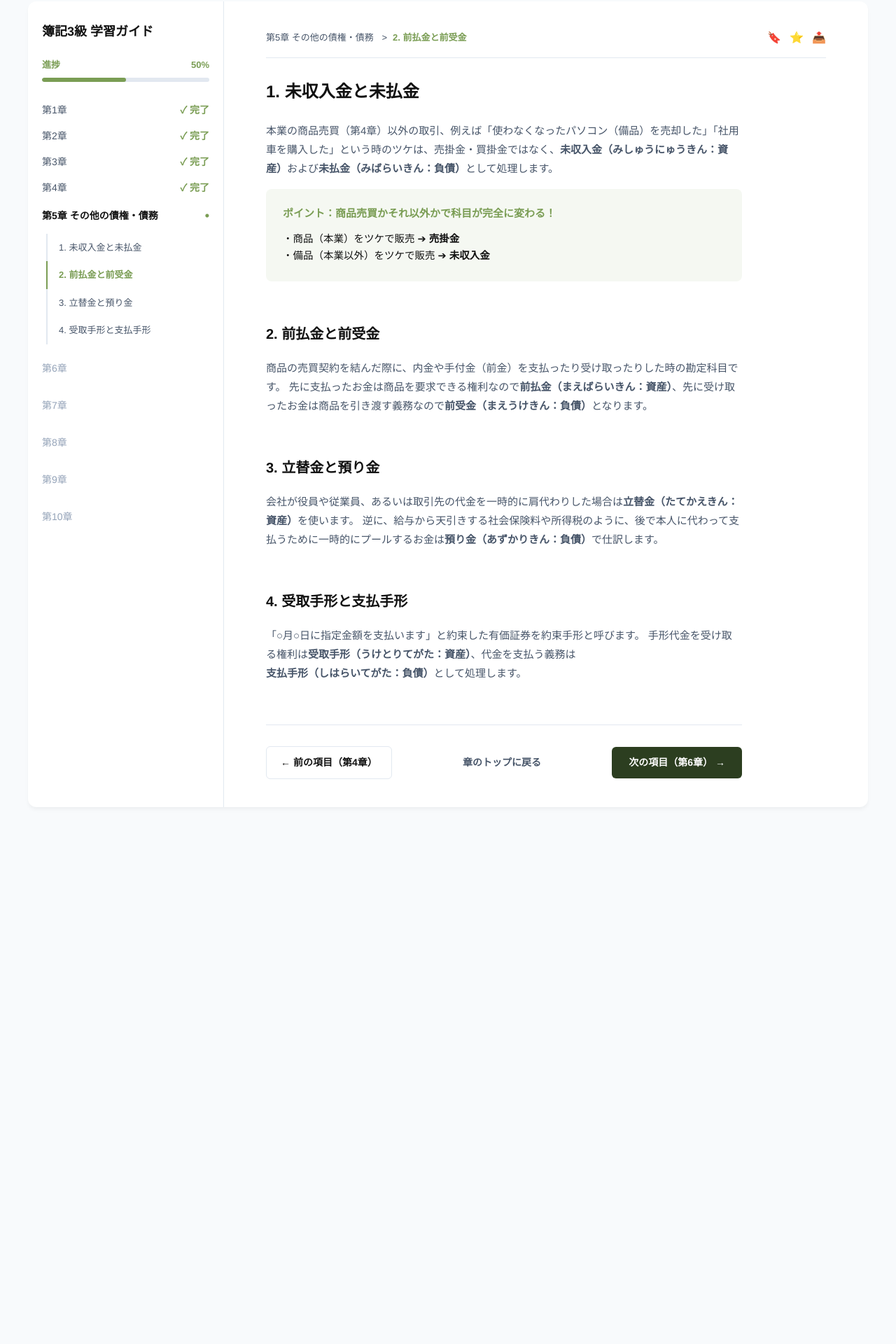
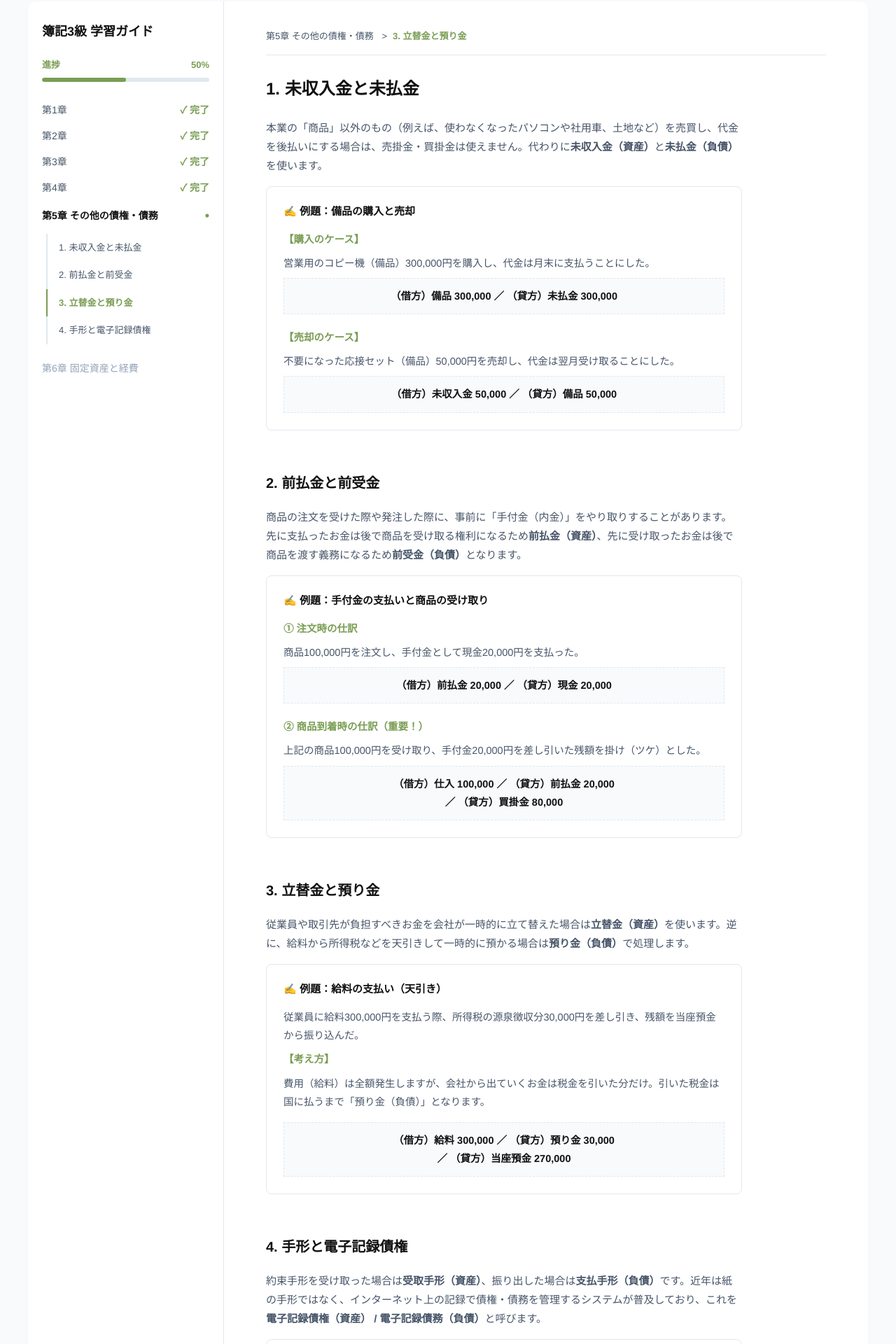
Before and after one commit to zrqZRQ77/japanese-web, a Next.js app: page /exams/boki3/guide/ch5 in a window 1280 px wide. Shown: the part 104-2024 px from the top of the page at 70% size. Before the commit the page ends 1297 px from the top, so only its background shows below. Built offline with nearby package versions, Linux system fonts and the light colour scheme.

Commit message:
Update page.js

```diff
--- a/app/exams/boki3/guide/ch5/page.js
+++ b/app/exams/boki3/guide/ch5/page.js
@@ -4,15 +4,16 @@ import React, { useState, useEffect } from 'react';
 import Link from 'next/link';
 import { useParams } from 'next/navigation';
 
-export default function ExamGuideChapter5() {
+export default function ExamGuideChapterFive() {
   const params = useParams();
   const examId = params.examId || 'boki3';
 
+  // 本章内部小节目录
   const menuItems = [
     { id: 'receivables', label: '1. 未収入金と未払金' },
     { id: 'advances', label: '2. 前払金と前受金' },
     { id: 'suspense', label: '3. 立替金と預り金' },
-    { id: 'notes', label: '4. 受取手形と支払手形' }
+    { id: 'notes_and_er', label: '4. 手形と電子記録債権' },
   ];
 
   const [activeSection, setActiveSection] = useState('receivables');
@@ -32,7 +33,6 @@ export default function ExamGuideChapter5() {
         }
       }
     };
-
     window.addEventListener('scroll', handleScroll);
     return () => window.removeEventListener('scroll', handleScroll);
   }, []);
@@ -48,7 +48,7 @@ export default function ExamGuideChapter5() {
   };
 
   return (
-    <div style={{ minHeight: '100vh', backgroundColor: '#f8fafc', fontFamily: '"Helvetica Neue", Arial, "Hiragino Kaku Gothic ProN", Meiryo, sans-serif' }}>
+    <div style={{ minHeight: '100vh', backgroundColor: '#f8fafc', fontFamily: '"Helvetica Neue", Arial, sans-serif' }}>
 
       <header style={{ background: '#ffffff', padding: '16px 40px', borderBottom: `1px solid ${colors.border}`, display: 'flex', justifyContent: 'space-between', alignItems: 'center', position: 'sticky', top: 0, zIndex: 100 }}>
         <div style={{ display: 'flex', alignItems: 'center', gap: '12px' }}>
@@ -61,15 +61,14 @@ export default function ExamGuideChapter5() {
         </Link>
       </header>
 
-      <div style={{ display: 'flex', maxWidth: '1200px', margin: '40px auto', background: '#ffffff', borderRadius: '12px', boxShadow: '0 4px 6px -1px rgba(0,0,0,0.05)', overflow: 'hidden' }}>
+      <div style={{ display: 'flex', maxWidth: '1200px', margin: '40px auto', background: '#ffffff', borderRadius: '12px', boxShadow: '0 4px 6px -1px rgba(0, 0, 0, 0.05)', overflow: 'hidden' }}>
 
         <aside style={{ width: '280px', borderRight: `1px solid ${colors.border}`, padding: '30px 20px', flexShrink: 0 }}>
           <h2 style={{ fontSize: '18px', fontWeight: '800', color: colors.textDark, marginBottom: '24px' }}>簿記3級 学習ガイド</h2>
 
           <div style={{ marginBottom: '30px' }}>
             <div style={{ display: 'flex', justifyContent: 'space-between', fontSize: '13px', fontWeight: '700', color: colors.avocado, marginBottom: '8px' }}>
-              <span>進捗</span>
-              <span>50%</span>
+              <span>進捗</span><span>50%</span>
             </div>
             <div style={{ height: '6px', background: '#e2e8f0', borderRadius: '3px', overflow: 'hidden' }}>
               <div style={{ width: '50%', height: '100%', background: colors.avocado, borderRadius: '3px' }}></div>
@@ -77,23 +76,13 @@ export default function ExamGuideChapter5() {
           </div>
 
           <div style={{ display: 'flex', flexDirection: 'column', gap: '16px' }}>
+            {[1, 2, 3, 4].map(ch => (
+              <div key={ch} style={{ fontSize: '14px', fontWeight: '500', color: colors.textGray, display: 'flex', alignItems: 'center', justifyContent: 'space-between' }}>
+                <Link href={`/exams/${examId}/guide/ch${ch}`} style={{ textDecoration: 'none', color: 'inherit' }}>第{ch}章</Link>
+                <span style={{ color: colors.avocado, fontWeight: 'bold' }}>✓ 完了</span>
+              </div>
+            ))}
 
-            <div style={{ fontSize: '14px', fontWeight: '500', color: colors.textGray, display: 'flex', alignItems: 'center', justifyContent: 'space-between' }}>
-              <Link href={`/exams/${examId}/guide/ch1`} style={{ textDecoration: 'none', color: 'inherit' }}>第1章</Link>
-              <span style={{ color: colors.avocado, fontWeight: 'bold' }}>✓ 完了</span>
-            </div>
-            <div style={{ fontSize: '14px', fontWeight: '500', color: colors.textGray, display: 'flex', alignItems: 'center', justifyContent: 'space-between' }}>
-              <Link href={`/exams/${examId}/guide/ch2`} style={{ textDecoration: 'none', color: 'inherit' }}>第2章</Link>
-              <span style={{ color: colors.avocado, fontWeight: 'bold' }}>✓ 完了</span>
-            </div>
-            <div style={{ fontSize: '14px', fontWeight: '500', color: colors.textGray, display: 'flex', alignItems: 'center', justifyContent: 'space-between' }}>
-              <Link href={`/exams/${examId}/guide/ch3`} style={{ textDecoration: 'none', color: 'inherit' }}>第3章</Link>
-              <span style={{ color: colors.avocado, fontWeight: 'bold' }}>✓ 完了</span>
-            </div>
-            <div style={{ fontSize: '14px', fontWeight: '500', color: colors.textGray, display: 'flex', alignItems: 'center', justifyContent: 'space-between' }}>
-              <Link href={`/exams/${examId}/guide/ch4`} style={{ textDecoration: 'none', color: 'inherit' }}>第4章</Link>
-              <span style={{ color: colors.avocado, fontWeight: 'bold' }}>✓ 完了</span>
-            </div>
             <div>
               <div style={{ fontSize: '14px', fontWeight: '700', color: colors.textDark, marginBottom: '12px', display: 'flex', alignItems: 'center', justifyContent: 'space-between' }}>
                 <span>第5章 その他の債権・債務</span>
@@ -103,41 +92,14 @@ export default function ExamGuideChapter5() {
                 {menuItems.map((item) => {
                   const isCurrent = activeSection === item.id;
                   return (
-                    <a
-                      key={item.id}
-                      href={`#${item.id}`}
-                      style={{
-                        padding: '10px 0 10px 16px',
-                        fontSize: '13px',
-                        textDecoration: 'none',
-                        color: isCurrent ? colors.avocado : colors.textGray,
-                        fontWeight: isCurrent ? '700' : '500',
-                        borderLeft: isCurrent ? `2px solid ${colors.avocado}` : '2px solid transparent',
-                        marginLeft: '-2px',
-                        transition: 'all 0.2s'
-                      }}
-                    >
+                    <a key={item.id} href={`#${item.id}`} style={{ padding: '10px 0 10px 16px', fontSize: '13px', textDecoration: 'none', color: isCurrent ? colors.avocado : colors.textGray, fontWeight: isCurrent ? '700' : '500', borderLeft: isCurrent ? `2px solid ${colors.avocado}` : '2px solid transparent', marginLeft: '-2px' }}>
                       {item.label}
                     </a>
                   );
                 })}
               </div>
             </div>
-            <div style={{ fontSize: '14px', fontWeight: '500', color: colors.textLightGray, padding: '8px 0' }}>
-              第6章
-            </div>
-            <div style={{ fontSize: '14px', fontWeight: '500', color: colors.textLightGray, padding: '8px 0' }}>
-              第7章
-            </div>
-            <div style={{ fontSize: '14px', fontWeight: '500', color: colors.textLightGray, padding: '8px 0' }}>
-              第8章
-            </div>
-            <div style={{ fontSize: '14px', fontWeight: '500', color: colors.textLightGray, padding: '8px 0' }}>
-              第9章
-            </div>
-            <div style={{ fontSize: '14px', fontWeight: '500', color: colors.textLightGray, padding: '8px 0' }}>
-              第10章
-            </div>
+            <div style={{ fontSize: '14px', fontWeight: '500', color: colors.textLightGray, padding: '8px 0' }}>第6章 固定資産と経費</div>
           </div>
         </aside>
 
@@ -146,67 +108,99 @@ export default function ExamGuideChapter5() {
           <div style={{ display: 'flex', justifyContent: 'space-between', alignItems: 'center', marginBottom: '30px', paddingBottom: '16px', borderBottom: `1px solid ${colors.border}` }}>
             <div style={{ fontSize: '13px', color: colors.textGray, fontWeight: '500' }}>
               第5章 その他の債権・債務 <span style={{ margin: '0 8px' }}>&gt;</span>
-              <span style={{ color: colors.avocado, fontWeight: '700' }}>
-                {menuItems.find(item => item.id === activeSection)?.label || ''}
-              </span>
-            </div>
-            <div style={{ display: 'flex', gap: '12px', color: colors.textLightGray }}>
-              <span style={{ cursor: 'pointer' }}>🔖</span>
-              <span style={{ cursor: 'pointer' }}>⭐</span>
-              <span style={{ cursor: 'pointer' }}>📤</span>
+              <span style={{ color: colors.avocado, fontWeight: '700' }}>{menuItems.find(item => item.id === activeSection)?.label}</span>
             </div>
           </div>
 
           <div style={{ maxWidth: '680px' }}>
 
             <section id="receivables" style={{ marginBottom: '60px', scrollMarginTop: '120px' }}>
-              <h1 style={{ fontSize: '24px', fontWeight: '800', color: colors.textDark, marginBottom: '24px' }}>
-                1. 未収入金と未払金
-              </h1>
+              <h1 style={{ fontSize: '24px', fontWeight: '800', color: colors.textDark, marginBottom: '24px' }}>1. 未収入金と未払金</h1>
               <p style={{ fontSize: '15px', lineHeight: '1.8', color: colors.textGray, marginBottom: '16px' }}>
-                本業の商品売買（第4章）以外の取引、例えば「使わなくなったパソコン（備品）を売却した」「社用車を購入した」という時のツケは、売掛金・買掛金ではなく、<strong>未収入金（みしゅうにゅうきん：資産）</strong>および<strong>未払金（みばらいきん：負債）</strong>として処理します。
+                本業の「商品」以外のもの（例えば、使わなくなったパソコンや社用車、土地など）を売買し、代金を後払いにする場合は、売掛金・買掛金は使えません。代わりに<strong>未収入金（資産）</strong>と<strong>未払金（負債）</strong>を使います。
               </p>
-              <div style={{ background: colors.avocadoLight, padding: '24px', borderRadius: '8px', marginBottom: '24px' }}>
-                <h4 style={{ margin: '0 0 12px 0', fontSize: '15px', fontWeight: '800', color: colors.avocado }}>
-                  ポイント：商品売買かそれ以外かで科目が完全に変わる！
-                </h4>
-                <p style={{ margin: 0, fontSize: '14.5px', color: colors.textDark, lineHeight: '1.7' }}>
-                  ・商品（本業）をツケで販売 ➔ <strong>売掛金</strong><br/>
-                  ・備品（本業以外）をツケで販売 ➔ <strong>未収入金</strong>
-                </p>
+
+              <div style={{ border: `1px solid ${colors.border}`, padding: '24px', borderRadius: '8px', marginBottom: '24px' }}>
+                <h4 style={{ margin: '0 0 16px 0', fontSize: '15px', fontWeight: '800', color: colors.textDark }}>✍️ 例題：備品の購入と売却</h4>
+                <div style={{ fontSize: '14.5px', color: colors.textGray, lineHeight: '1.8' }}>
+                  <p style={{ margin: '0 0 8px 0', color: colors.avocado, fontWeight: 'bold' }}>【購入のケース】</p>
+                  <p style={{ margin: '0 0 8px 0' }}>営業用のコピー機（備品）300,000円を購入し、代金は月末に支払うことにした。</p>
+                  <div style={{ background: '#f8fafc', padding: '12px', border: `1px dashed ${colors.border}`, textAlign: 'center', fontWeight: 'bold', color: colors.textDark, marginBottom: '20px' }}>
+                    （借方）備品 300,000 ／ （貸方）未払金 300,000
+                  </div>
+
+                  <p style={{ margin: '0 0 8px 0', color: colors.avocado, fontWeight: 'bold' }}>【売却のケース】</p>
+                  <p style={{ margin: '0 0 8px 0' }}>不要になった応接セット（備品）50,000円を売却し、代金は翌月受け取ることにした。</p>
+                  <div style={{ background: '#f8fafc', padding: '12px', border: `1px dashed ${colors.border}`, textAlign: 'center', fontWeight: 'bold', color: colors.textDark }}>
+                    （借方）未収入金 50,000 ／ （貸方）備品 50,000
+                  </div>
+                </div>
               </div>
             </section>
 
             <section id="advances" style={{ marginBottom: '60px', scrollMarginTop: '120px' }}>
-              <h2 style={{ fontSize: '20px', fontWeight: '800', color: colors.textDark, marginBottom: '20px' }}>
-                2. 前払金と前受金
-              </h2>
+              <h2 style={{ fontSize: '20px', fontWeight: '800', color: colors.textDark, marginBottom: '20px' }}>2. 前払金と前受金</h2>
               <p style={{ fontSize: '15px', lineHeight: '1.8', color: colors.textGray, marginBottom: '16px' }}>
-                商品の売買契約を結んだ際に、内金や手付金（前金）を支払ったり受け取ったりした時の勘定科目です。
-                先に支払ったお金は商品を要求できる権利なので<strong>前払金（まえばらいきん：資産）</strong>、先に受け取ったお金は商品を引き渡す義務なので<strong>前受金（まえうけきん：負債）</strong>となります。
+                商品の注文を受けた際や発注した際に、事前に「手付金（内金）」をやり取りすることがあります。先に支払ったお金は後で商品を受け取る権利になるため<strong>前払金（資産）</strong>、先に受け取ったお金は後で商品を渡す義務になるため<strong>前受金（負債）</strong>となります。
               </p>
+
+              <div style={{ border: `1px solid ${colors.border}`, padding: '24px', borderRadius: '8px', marginBottom: '24px' }}>
+                <h4 style={{ margin: '0 0 16px 0', fontSize: '15px', fontWeight: '800', color: colors.textDark }}>✍️ 例題：手付金の支払いと商品の受け取り</h4>
+                <div style={{ fontSize: '14.5px', color: colors.textGray, lineHeight: '1.8' }}>
+                  <p style={{ margin: '0 0 8px 0', color: colors.avocado, fontWeight: 'bold' }}>① 注文時の仕訳</p>
+                  <p style={{ margin: '0 0 8px 0' }}>商品100,000円を注文し、手付金として現金20,000円を支払った。</p>
+                  <div style={{ background: '#f8fafc', padding: '12px', border: `1px dashed ${colors.border}`, textAlign: 'center', fontWeight: 'bold', color: colors.textDark, marginBottom: '20px' }}>
+                    （借方）前払金 20,000 ／ （貸方）現金 20,000
+                  </div>
+
+                  <p style={{ margin: '0 0 8px 0', color: colors.avocado, fontWeight: 'bold' }}>② 商品到着時の仕訳（重要！）</p>
+                  <p style={{ margin: '0 0 8px 0' }}>上記の商品100,000円を受け取り、手付金20,000円を差し引いた残額を掛け（ツケ）とした。</p>
+                  <div style={{ background: '#f8fafc', padding: '12px', border: `1px dashed ${colors.border}`, textAlign: 'center', fontWeight: 'bold', color: colors.textDark }}>
+                    （借方）仕入 100,000 ／ （貸方）前払金 20,000<br/>
+                                ／ （貸方）買掛金 80,000
+                  </div>
+                </div>
+              </div>
             </section>
 
             <section id="suspense" style={{ marginBottom: '60px', scrollMarginTop: '120px' }}>
-              <h2 style={{ fontSize: '20px', fontWeight: '800', color: colors.textDark, marginBottom: '20px' }}>
-                3. 立替金と預り金
-              </h2>
+              <h2 style={{ fontSize: '20px', fontWeight: '800', color: colors.textDark, marginBottom: '20px' }}>3. 立替金と預り金</h2>
               <p style={{ fontSize: '15px', lineHeight: '1.8', color: colors.textGray, marginBottom: '16px' }}>
-                会社が役員や従業員、あるいは取引先の代金を一時的に肩代わりした場合は<strong>立替金（たてかえきん：資産）</strong>を使います。
-                逆に、給与から天引きする社会保険料や所得税のように、後で本人に代わって支払うために一時的にプールするお金は<strong>預り金（あずかりきん：負債）</strong>で仕訳します。
+                従業員や取引先が負担すべきお金を会社が一時的に立て替えた場合は<strong>立替金（資産）</strong>を使います。逆に、給料から所得税などを天引きして一時的に預かる場合は<strong>預り金（負債）</strong>で処理します。
               </p>
+
+              <div style={{ border: `1px solid ${colors.border}`, padding: '24px', borderRadius: '8px', marginBottom: '24px' }}>
+                <h4 style={{ margin: '0 0 16px 0', fontSize: '15px', fontWeight: '800', color: colors.textDark }}>✍️ 例題：給料の支払い（天引き）</h4>
+                <div style={{ fontSize: '14.5px', color: colors.textGray, lineHeight: '1.8' }}>
+                  <p style={{ margin: '0 0 8px 0' }}>従業員に給料300,000円を支払う際、所得税の源泉徴収分30,000円を差し引き、残額を当座預金から振り込んだ。</p>
+                  <p style={{ margin: '0 0 8px 0', color: colors.avocado, fontWeight: 'bold' }}>【考え方】</p>
+                  <p style={{ margin: '0 0 16px 0' }}>費用（給料）は全額発生しますが、会社から出ていくお金は税金を引いた分だけ。引いた税金は国に払うまで「預り金（負債）」となります。</p>
+                  <div style={{ background: '#f8fafc', padding: '12px', border: `1px dashed ${colors.border}`, textAlign: 'center', fontWeight: 'bold', color: colors.textDark }}>
+                    （借方）給料 300,000 ／ （貸方）預り金 30,000<br/>
+                                ／ （貸方）当座預金 270,000
+                  </div>
+                </div>
+              </div>
             </section>
 
-            <section id="notes" style={{ marginBottom: '60px', scrollMarginTop: '120px' }}>
-              <h2 style={{ fontSize: '20px', fontWeight: '800', color: colors.textDark, marginBottom: '20px' }}>
-                4. 受取手形と支払手形
-              </h2>
+            <section id="notes_and_er" style={{ marginBottom: '60px', scrollMarginTop: '120px' }}>
+              <h2 style={{ fontSize: '20px', fontWeight: '800', color: colors.textDark, marginBottom: '20px' }}>4. 手形と電子記録債権</h2>
               <p style={{ fontSize: '15px', lineHeight: '1.8', color: colors.textGray, marginBottom: '16px' }}>
-                「○月○日に指定金額を支払います」と約束した有価証券を約束手形と呼びます。
-                手形代金を受け取る権利は<strong>受取手形（うけとりてがた：資産）</strong>、代金を支払う義務は<strong>支払手形（しはらいてがた：負債）</strong>として処理します。
+                約束手形を受け取った場合は<strong>受取手形（資産）</strong>、振り出した場合は<strong>支払手形（負債）</strong>です。近年は紙の手形ではなく、インターネット上の記録で債権・債務を管理するシステムが普及しており、これを<strong>電子記録債権（資産） / 電子記録債務（負債）</strong>と呼びます。
               </p>
+
+              <div style={{ border: `1px solid ${colors.border}`, padding: '24px', borderRadius: '8px', marginBottom: '24px' }}>
+                <h4 style={{ margin: '0 0 16px 0', fontSize: '15px', fontWeight: '800', color: colors.textDark }}>✍️ 例題：電子記録債権の発生</h4>
+                <div style={{ fontSize: '14.5px', color: colors.textGray, lineHeight: '1.8' }}>
+                  <p style={{ margin: '0 0 8px 0' }}>得意先に対する売掛金500,000円について、電子記録債権の発生記録が行われた。</p>
+                  <p style={{ margin: '0 0 8px 0', color: colors.avocado, fontWeight: 'bold' }}>【考え方】</p>
+                  <p style={{ margin: '0 0 16px 0' }}>「売掛金」という資産が消滅し、「電子記録債権」という新しい強力な資産に生まれ変わったと考えます。</p>
+                  <div style={{ background: '#f8fafc', padding: '12px', border: `1px dashed ${colors.border}`, textAlign: 'center', fontWeight: 'bold', color: colors.textDark }}>
+                    （借方）電子記録債権 500,000 ／ （貸方）売掛金 500,000
+                  </div>
+                </div>
+              </div>
             </section>
-
 
             <div style={{ borderTop: `1px solid ${colors.border}`, paddingTop: '30px', display: 'flex', justifyContent: 'space-between', alignItems: 'center' }}>
               <Link href={`/exams/${examId}/guide/ch4`} style={{ textDecoration: 'none' }}>
@@ -214,11 +208,7 @@ export default function ExamGuideChapter5() {
                   ← 前の項目（第4章）
                 </button>
               </Link>
-
-              <Link href={`/exams/${examId}/guide`} style={{ textDecoration: 'none', color: colors.textGray, fontSize: '14px', fontWeight: '600' }}>
-                章のトップに戻る
-              </Link>
-
+              <Link href={`/exams/${examId}/guide`} style={{ textDecoration: 'none', color: colors.textGray, fontSize: '14px', fontWeight: '600' }}>章のトップに戻る</Link>
               <Link href={`/exams/${examId}/guide/ch6`} style={{ textDecoration: 'none' }}>
                 <button style={{ backgroundColor: colors.darkButton, color: '#ffffff', border: 'none', padding: '12px 24px', borderRadius: '6px', fontSize: '14px', fontWeight: '600', cursor: 'pointer', display: 'flex', alignItems: 'center', gap: '8px' }}>
                   次の項目（第6章） →
@@ -228,7 +218,6 @@ export default function ExamGuideChapter5() {
           </div>
         </main>
       </div>
-
       <style jsx global>{` html { scroll-behavior: smooth; } `}</style>
     </div>
   );
```
